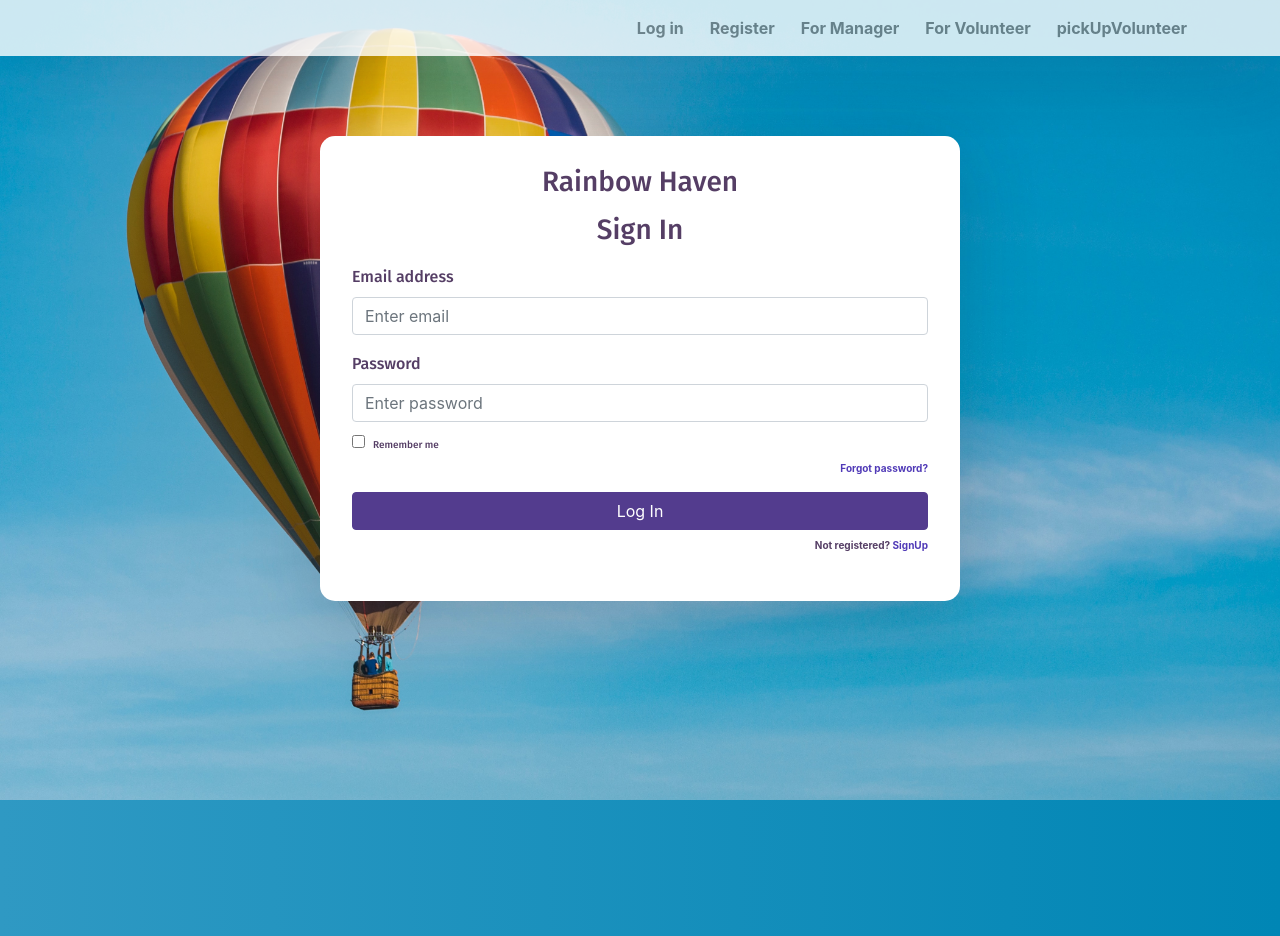
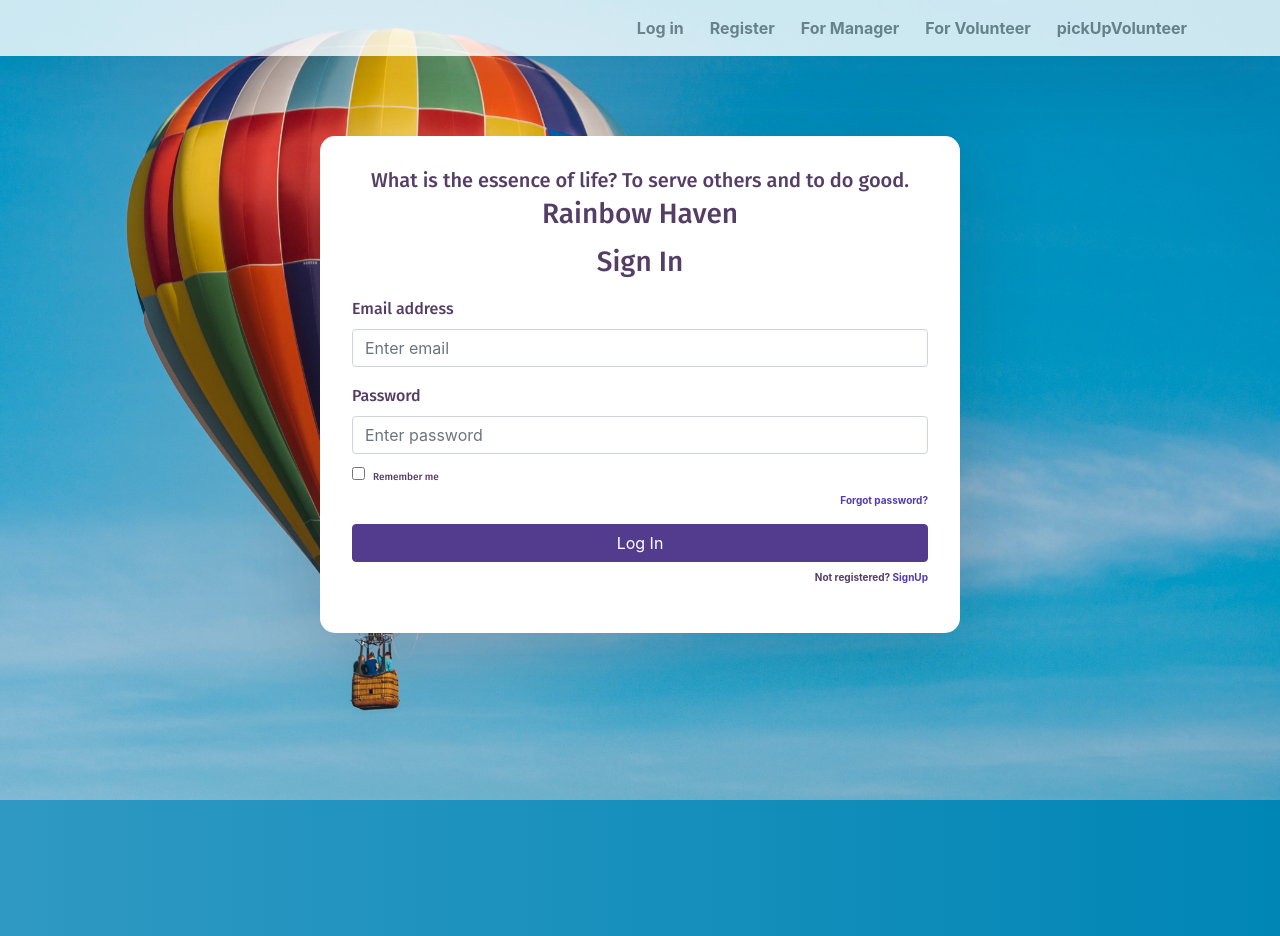
Before and after one commit to techReturnersMarchCohort2020/rainbowhaven-react-frontend, a React (Create React App) app: page / in a window 1280 px wide. Built offline with nearby package versions, Linux system fonts and the light colour scheme; what react-google-maps would draw is missing.

Commit message:
published

```diff
--- a/src/App.js
+++ b/src/App.js
@@ -49,6 +49,9 @@ function App() {
 
         <div className="auth-wrapper">
           <div className="auth-inner">
+            <h5 className="text-center mb-2">
+              What is the essence of life? To serve others and to do good.
+            </h5>
             <Switch>
               <Route exact path="/" component={Login} />
               <Route path="/sign-in" component={Login} />
```
Also changed, not shown: src/index.js (+4 -4 lines).
